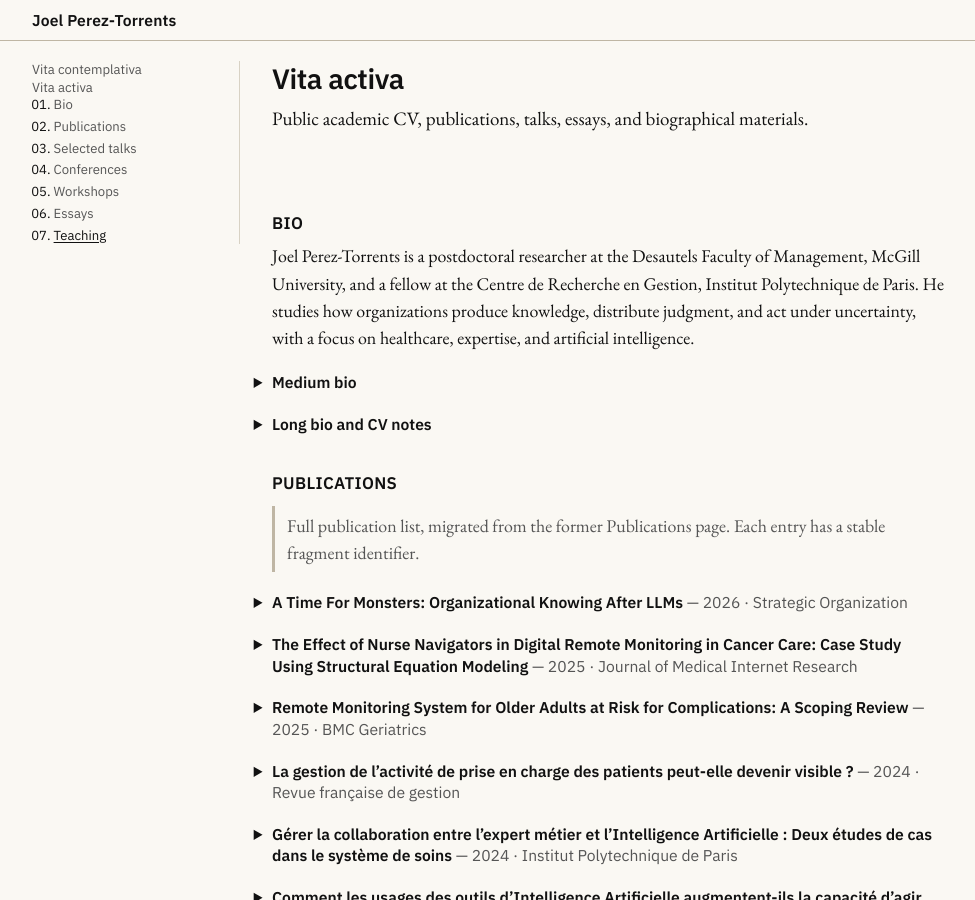
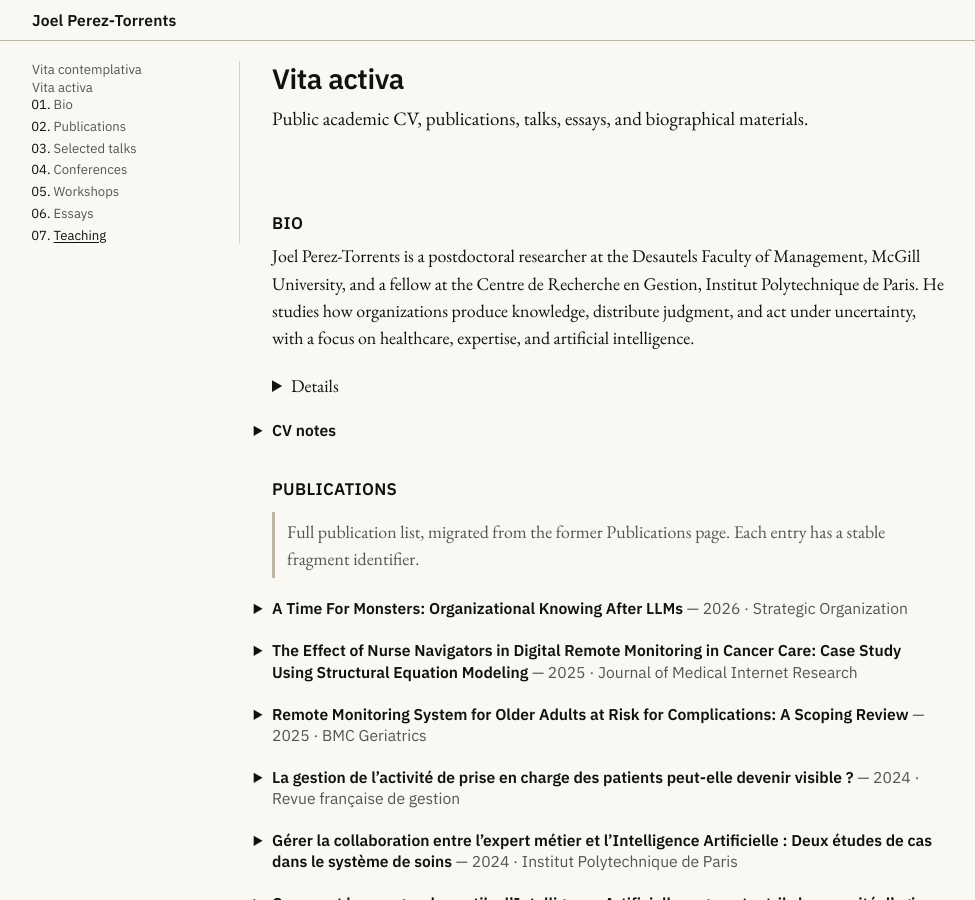
Before and after one commit to JPTorrents/jptorrents.github.io, a Jekyll site: the page built from _pages/vita-activa.md, in a window 1280 px wide and 900 px high. Shown: the whole window, without its empty margins (32-1007 px from the left). Built offline with Jekyll 4.4.1, drawn with Linux system fonts in a browser that asks for light colours.

Commit message:
Update vita-activa.md

```diff
--- a/_pages/vita-activa.md
+++ b/_pages/vita-activa.md
@@ -41,13 +41,9 @@ person_schema: true
       <h2 id="bio-heading">Bio</h2>
       <p>Joel Perez-Torrents is a postdoctoral researcher at the Desautels Faculty of Management, McGill University, and a fellow at the Centre de Recherche en Gestion, Institut Polytechnique de Paris. He studies how organizations produce knowledge, distribute judgment, and act under uncertainty, with a focus on healthcare, expertise, and artificial intelligence.</p>
       <details id="bio-medium">
-        <summary>Medium bio</summary>
-        <div class="details-body">
-          <p>I study how Artificial Intelligence reconfigures expert work and knowledge production in high-stakes and expert organizational settings—especially healthcare. Trained at École polytechnique (engineering) and holding a PhD in Management (2024), I combine pragmatist approaches, Science &amp; Technology Studies, and organization theory to understand AI use in the production of knowledge. I also contribute to the creation of McGill’s Institute for Health Transformation, at the intersection of management, medicine, and public policy.</p>
-        </div>
       </details>
-      <details id="bio-long">
-        <summary>Long bio and CV notes</summary>
+      <details id="CV notes">
+        <summary>CV notes</summary>
         <div class="details-body">
           <h3>Research profile</h3>
           <p>Organizational Theory.</p>
```
